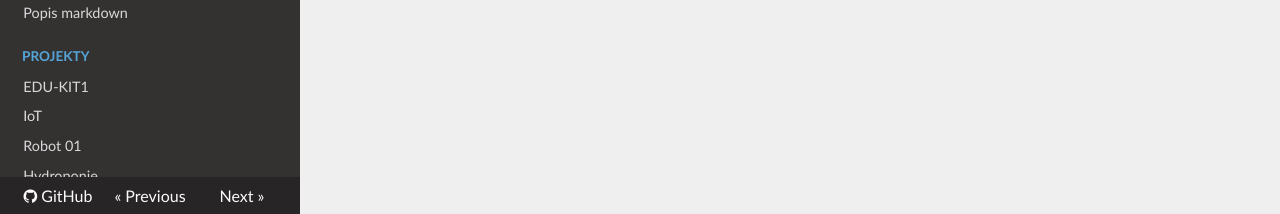
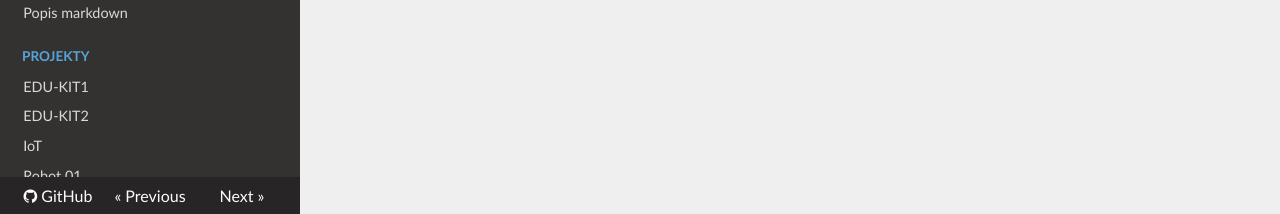
Before and after one commit to octopuslab-cz/docs_octopuslab_cz, an MkDocs documentation site: the page built from docs/install_mac.md, in a window 1280 px wide. Shown: the part 683-897 px from the top of the page. Built offline with MkDocs 1.6.1, drawn with Linux system fonts in a browser that asks for light colours; nearby versions of some CDN libraries.

Commit message:
typo link

```diff
--- a/mkdocs.yml
+++ b/mkdocs.yml
@@ -41,6 +41,7 @@ nav:
       - 'Popis markdown': tutorials-intro.md
   - 'Projekty':
       - 'EDU-KIT1': proj-edukit1.md
+      - 'EDU-KIT2': proj-edukit2.md
       - 'IoT': proj-iot.md
       - 'Robot 01': proj-robot01.md
       - 'Hydroponie': proj-hydro.md
```
